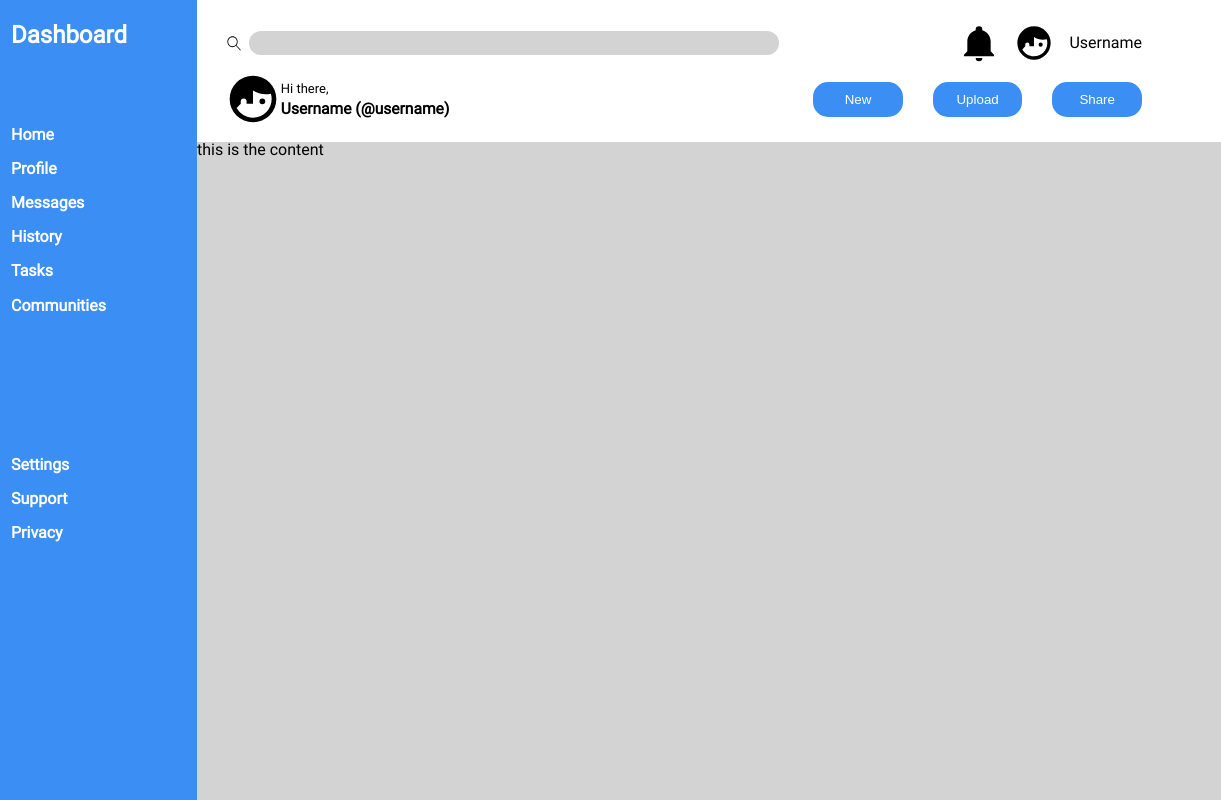
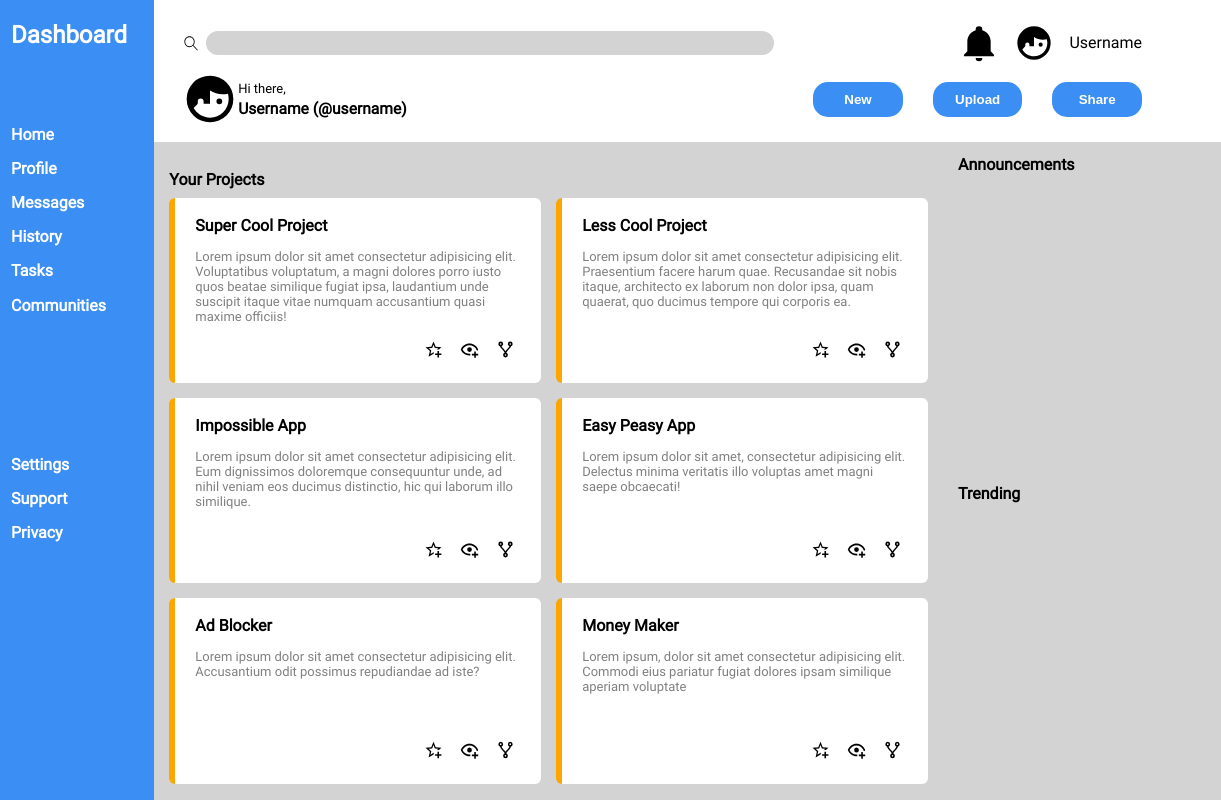
Before and after one commit to jonn-L/admin-dashboard, a plain HTML site: page index.html in a window 1280 px wide. Shown: the full height of the page, 59-1280 px from the left. Drawn offline with Linux system fonts and the light colour scheme.

Commit message:
finish projects section of content

```diff
--- a/index.html
+++ b/index.html
@@ -46,13 +46,93 @@
         <p>Hi there, <br><span>Username (@username)</span></p>
       </div>
 
-	  <div class="edit-content">
-		<button>New</button>
-		<button>Upload</button>
-		<button>Share</button>
-	  </div>
+      <div class="edit-content">
+        <button>New</button>
+        <button>Upload</button>
+        <button>Share</button>
+      </div>
 		</div>
-		<div class="content">this is the content</div>
+
+		<div class="content">
+      <div class="projects">
+        <div class="content-title">Your Projects</div>
+        <ul>
+          <li class="project">
+            <div class="project-title">Super Cool Project</div>
+            <p>Lorem ipsum dolor sit amet consectetur adipisicing elit. Voluptatibus voluptatum, a magni dolores porro iusto quos beatae similique fugiat ipsa, laudantium unde suscipit itaque vitae numquam accusantium quasi maxime officiis!</p>
+            <div class="edit-project">
+              <button><img src="images/Star.svg"></button>
+              <button><img src="images/Look.svg"></button>
+              <button><img src="images/Fork.svg"></button>
+            </div>
+          </li>
+          <li class="project">
+            <div class="project-title">Less Cool Project</div>
+            <p>Lorem ipsum dolor sit amet consectetur adipisicing elit. Praesentium facere harum quae. Recusandae sit nobis itaque, architecto ex laborum non dolor ipsa, quam quaerat, quo ducimus tempore qui corporis ea.</p>
+            <div class="edit-project">
+              <button><img src="images/Star.svg"></button>
+              <button><img src="images/Look.svg"></button>
+              <button><img src="images/Fork.svg"></button>
+            </div>
+          </li>
+          <li class="project">
+            <div class="project-title">Impossible App</div>
+            <p>Lorem ipsum dolor sit amet consectetur adipisicing elit. Eum dignissimos doloremque consequuntur unde, ad nihil veniam eos ducimus distinctio, hic qui laborum illo similique.</p>
+            <div class="edit-project">
+              <button><img src="images/Star.svg"></button>
+              <button><img src="images/Look.svg"></button>
+              <button><img src="images/Fork.svg"></button>
+            </div>
+          </li>
+          <li class="project">
+            <div class="project-title">Easy Peasy App</div>
+            <p>Lorem ipsum dolor sit amet, consectetur adipisicing elit. Delectus minima veritatis illo voluptas amet magni saepe obcaecati!</p>
+            <div class="edit-project">
+              <button><img src="images/Star.svg"></button>
+              <button><img src="images/Look.svg"></button>
+              <button><img src="images/Fork.svg"></button>
+            </div>
+          </li>
+          <li class="project">
+            <div class="project-title">Ad Blocker</div>
+            <p>Lorem ipsum dolor sit amet consectetur adipisicing elit. Accusantium odit possimus repudiandae ad iste?</p>
+            <div class="edit-project">
+              <button><img src="images/Star.svg"></button>
+              <button><img src="images/Look.svg"></button>
+              <button><img src="images/Fork.svg"></button>
+            </div>
+          </li>
+          <li class="project">
+            <div class="project-title">Money Maker</div>
+            <p>Lorem ipsum, dolor sit amet consectetur adipisicing elit. Commodi eius pariatur fugiat dolores ipsam similique aperiam voluptate </p>
+            <div class="edit-project">
+              <button><img src="images/Star.svg"></button>
+              <button><img src="images/Look.svg"></button>
+              <button><img src="images/Fork.svg"></button>
+            </div>
+          </li>
+        </ul>
+      </div>
+
+      <div class="announcements">
+        <div class="content-title">Announcements</div>
+        <ul>
+          <li class="announcement"></li>
+          <li class="announcement"></li>
+          <li class="announcement"></li>
+        </ul>
+      </div>
+
+      <div class="trending">
+        <div class="content-title">Trending</div>
+        <ul>
+          <li class="trending-profile"></li>
+          <li class="trending-profile"></li>
+          <li class="trending-profile"></li>
+          <li class="trending-profile"></li>
+        </ul>
+      </div>
+		</div>
 	</div>
 </body>
 </html>
--- a/styles.css
+++ b/styles.css
@@ -54,7 +54,7 @@ html {
 .container {
 	height: 100vh;
 	display: grid;
-	grid-template: 1fr 5fr / 1fr 4fr;
+	grid-template: 1fr 5fr / 1fr 5fr;
 }
 
 .sidebar {
@@ -84,7 +84,7 @@ html {
 	font-size: 1.5rem;
 }
 
-ul {
+.sidebar > ul {
 	list-style: none;
 	display: flex;
 	flex-direction: column;
@@ -107,6 +107,7 @@ li > img {
   padding: 15px;
   display: grid;
   grid-template: 1fr 1fr / 2fr 1fr;
+  /* box-shadow: 0 2px 4px rgba(0, 0, 0, 1); */
 }
 
 .search {
@@ -125,7 +126,7 @@ li > img {
 .search-bar {
 	height: 1.5rem;
   width: 90%;
-  background-color: lightgrey;
+  background-color: lightgray;
   border-radius: 25px;
 }
 
@@ -154,7 +155,7 @@ li > img {
   height: 3.5rem;
 }
 
-p {
+.greeting > p {
   font-size: small;
   line-height: 20px;
 }
@@ -180,9 +181,70 @@ p > span {
   color:  white;
   border-radius: 15px;
   border-style: none;
+  font-weight: 900;
 }
 
 .content {
+  padding-top: 15px;
 	grid-area: 2 / 2 / span 1 / span 1;
   background: lightgray;
+  display: grid;
+  grid-template: 1fr 1fr / 3fr 1fr;
+  gap: 15px;
 }
+
+.content-title {
+  margin-bottom: 10px;
+  font-weight: bold;
+}
+
+.projects {
+  grid-area: 1 / 1 / span 2 / span 1;
+  padding: 15px;
+}
+
+.projects > ul {
+  display: grid;
+  grid-template: 1fr 1fr 1fr / 1fr 1fr;
+  grid-auto-flow: row;
+  gap: 15px;
+}
+
+.project {
+  border-left: 6px solid orange;
+  background-color: white;
+  border-radius: 6px;
+  padding: 20px;
+  display: grid;
+  grid-template-rows: 0.1fr 2fr 0.1fr;
+}
+
+.project > p {
+  align-self: start;
+  font-size: small;
+  line-height: normal;
+  color: gray;
+}
+
+.project-title {
+  width: 100%;
+  font-weight: bold;
+}
+
+.edit-project {
+  width: 100%;
+  display: flex;
+  gap: 5px;
+  justify-content: flex-end;
+}
+
+.edit-project > button {
+  border: none;
+  border-style: none;
+  background-color: white;
+}
+
+.edit-project > button > img {
+  height: 1.2rem;
+  width: 1.2rem;
+}
```
Also changed, not shown: images/Fork.svg (added), images/Look.svg (added), images/Star.svg (added).
